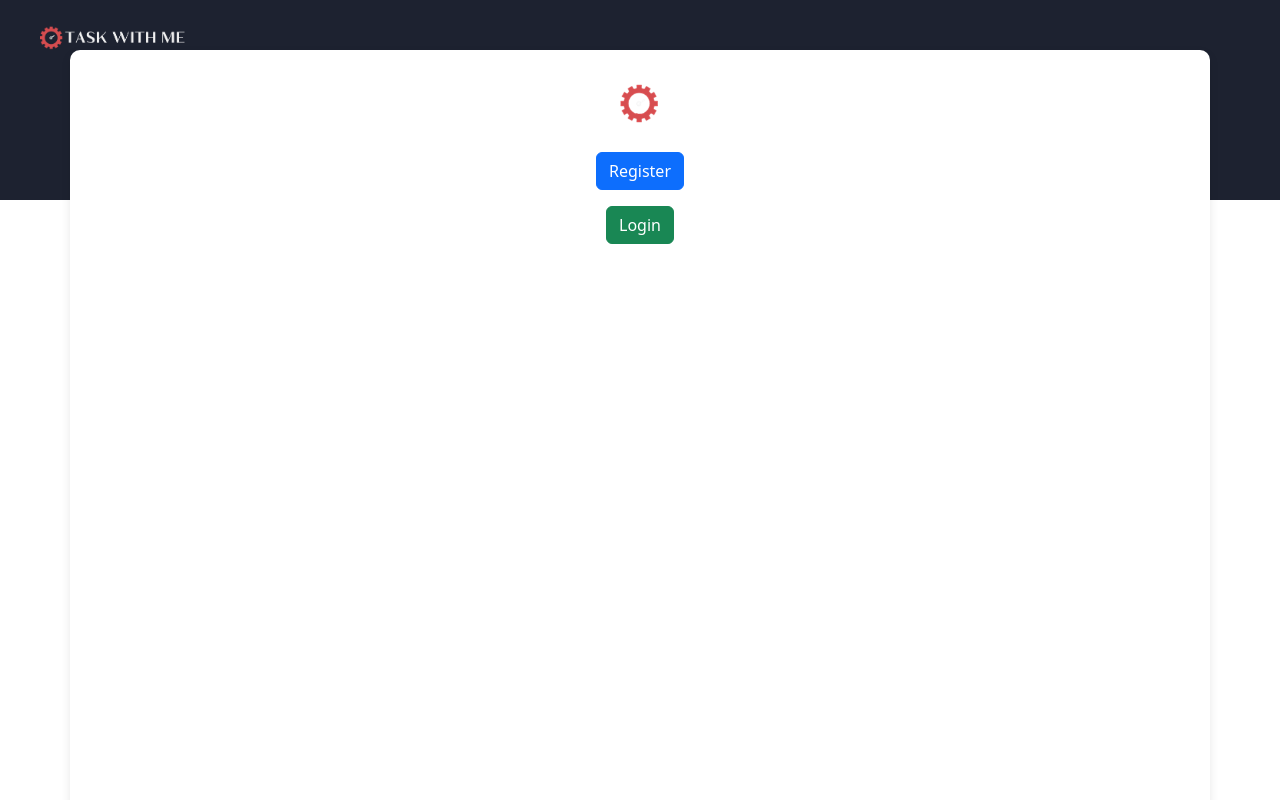
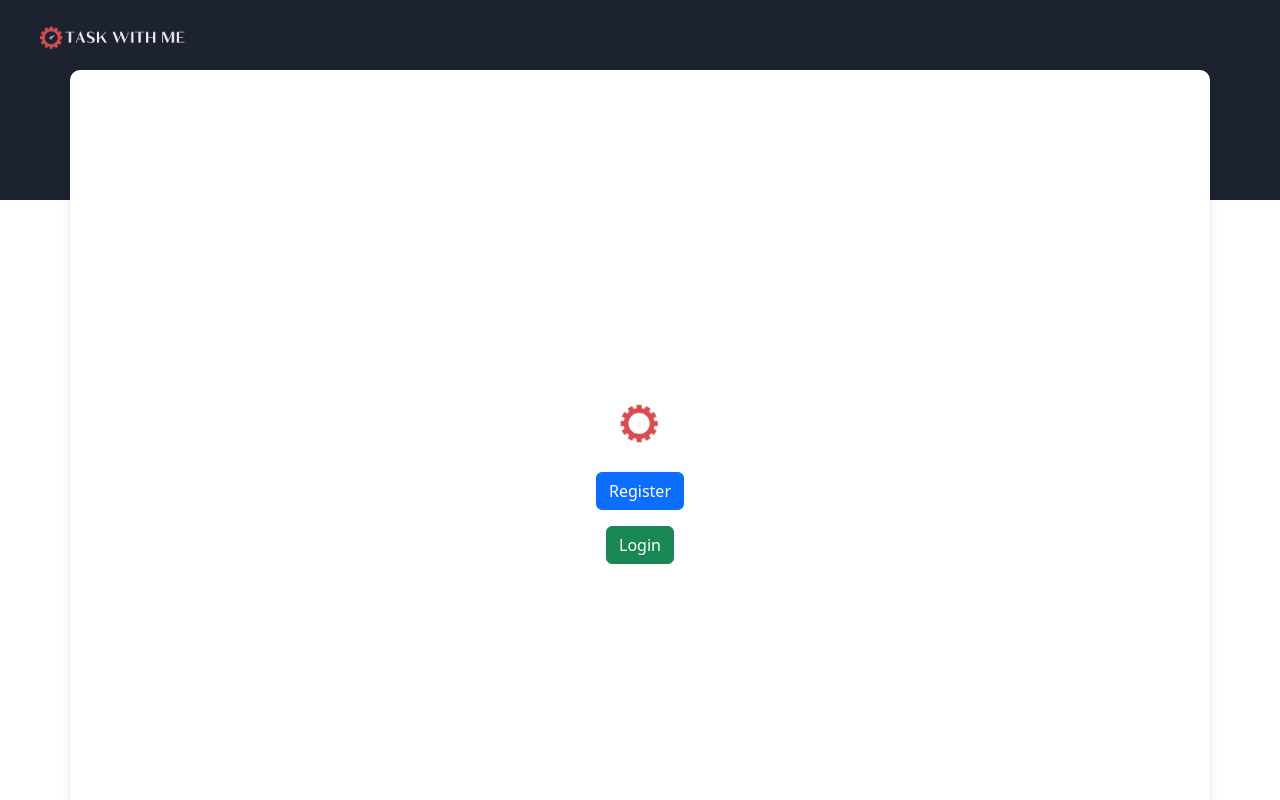
Before and after one commit to EFGFA/Comp313_Sec002_Group2-Task-management, a React (Create React App) app in the folder comp313-frontend-main/: page / in a window 1280 px wide. Shown: the top 800 px of the page. Built offline with nearby package versions, Linux system fonts and the light colour scheme.

Commit message:
css updated

```diff
--- a/comp313-frontend-main/src/components/Layout.css
+++ b/comp313-frontend-main/src/components/Layout.css
@@ -46,13 +46,15 @@
     padding: 30px;
     border-radius: 10px;
     box-shadow: 0px 4px 10px rgba(0, 0, 0, 0.1);
-    text-align: center;
     width: 1050px;
-    min-height: 825px;
+    min-height: 800px;
     position: relative;
-    top: -150px;
+    top: 0;
     display: flex;
     flex-direction: column;
     justify-content: center;
     align-items: center;
+    box-sizing: border-box;
+    margin-top: 20px;
+    overflow: hidden;
   }
--- a/comp313-frontend-main/src/pages/HomePage.css
+++ b/comp313-frontend-main/src/pages/HomePage.css
@@ -19,3 +19,9 @@
   justify-content: center;
   height: 100%;
 }
+.home-box {
+  width: 400px;
+  min-height: 250px;
+  height: auto;
+  padding-top: 300px;
+}
--- a/comp313-frontend-main/src/pages/HomePage.jsx
+++ b/comp313-frontend-main/src/pages/HomePage.jsx
@@ -6,6 +6,7 @@ import "./HomePage.css";
 function HomePage() {
   return (
     <Layout>
+      <div className="home-box">
       <div className="button-group">
         <img
           src="../assets/register.png"
@@ -23,6 +24,7 @@ function HomePage() {
           </Button>
         </Link>
       </div>
+      </div>
     </Layout>
   );
 }
--- a/comp313-frontend-main/src/pages/LoginPage.css
+++ b/comp313-frontend-main/src/pages/LoginPage.css
@@ -4,7 +4,7 @@
     gap: 15px;
     width: 100%;
     padding-top: 10px;
-    padding-bottom: 30px;
+    padding-bottom: 21px;
     border-bottom: 2px solid #e0e0e0;
 }
 
--- a/comp313-frontend-main/src/pages/RegisterPage.css
+++ b/comp313-frontend-main/src/pages/RegisterPage.css
@@ -4,7 +4,7 @@
     gap: 15px;
     width: 100%;
     padding-top: 10px;
-    padding-bottom: 30px;
+    padding-bottom: 21px;
     border-bottom: 2px solid #b4b4b4;
   }
 
--- a/comp313-frontend-main/src/pages/TaskForm.css
+++ b/comp313-frontend-main/src/pages/TaskForm.css
@@ -4,7 +4,7 @@
   gap: 15px;
   width: 100%;
   padding-top: 10px;
-  padding-bottom: 30px;
+  padding-bottom: 21px;
   border-bottom: 2px solid #b4b4b4;
 }
 
--- a/comp313-frontend-main/src/pages/TaskPage.css
+++ b/comp313-frontend-main/src/pages/TaskPage.css
@@ -3,8 +3,8 @@
     align-items: flex-start;
     justify-content: space-between;
     align-items: center;
-    padding-bottom: 20px;
-    border-bottom: 2px solid #333333;
+    padding-bottom: 21px;
+    border-bottom: 5px solid #333333;
 }
 
 .task-heading {
@@ -12,7 +12,7 @@
     font-weight: bold;
     text-align: left;
     margin-top: 10px;
-    margin-bottom: 5px;
+    margin-bottom: px;
 }
 
 .task-title {
```
